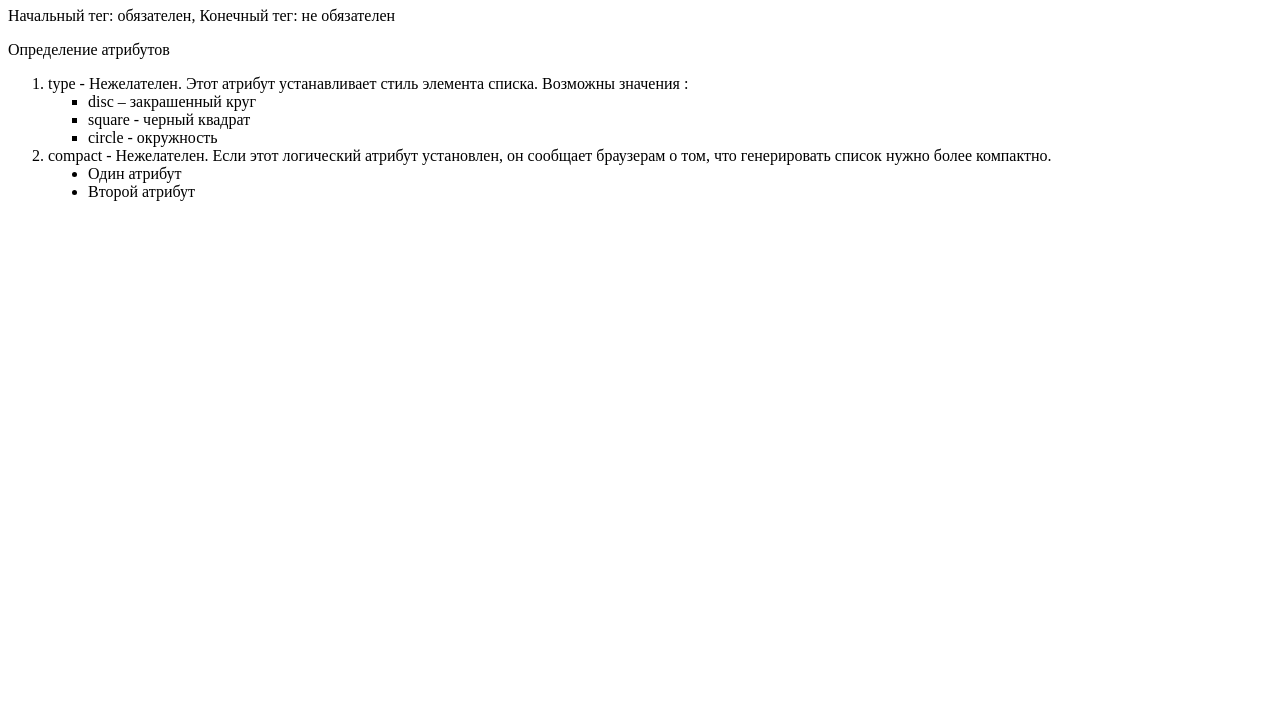
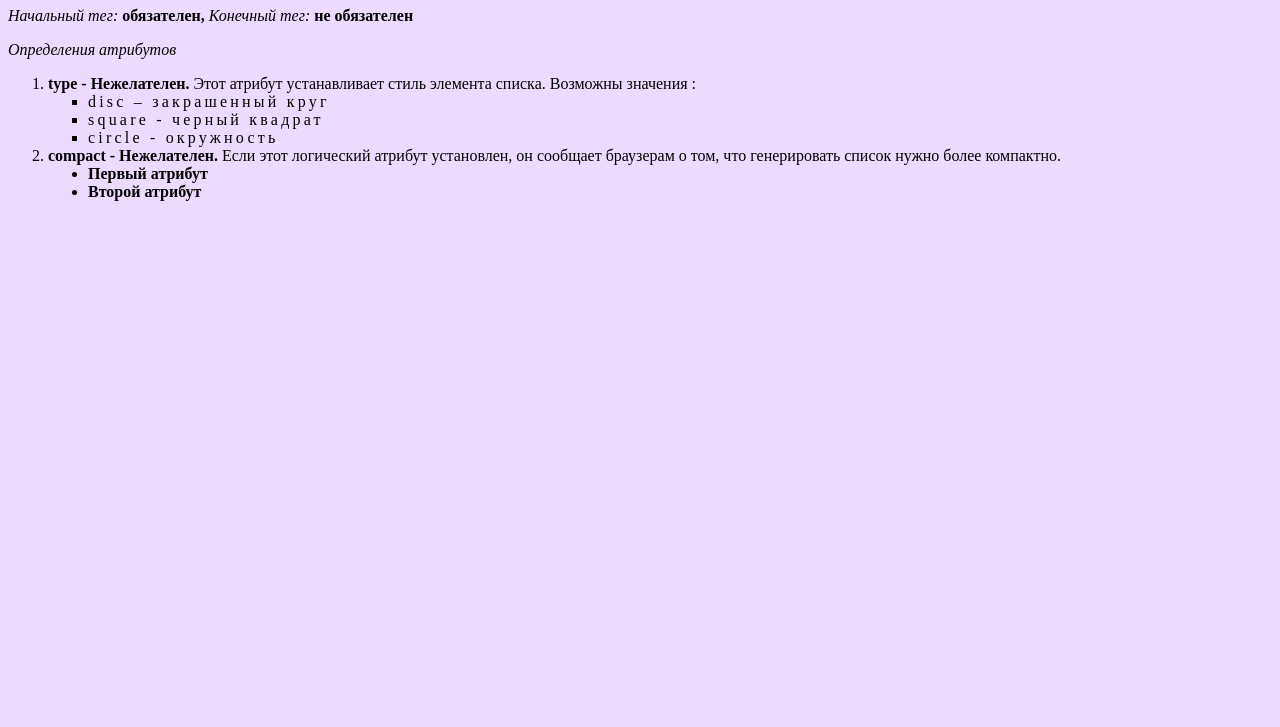
Before and after one commit to decumon/1st-task, a plain HTML site: page index.html in a window 1280 px wide. Shown: the part 73-800 px from the top of the page. Drawn offline with Linux system fonts and the light colour scheme.

Commit message:
И еще раз

```diff
--- /dev/null
+++ b/css/style.css
@@ -0,0 +1,13 @@
+body{background: #eddaff}
+
+.italic{
+    font-style: italic
+}
+
+.bold{
+    font-weight: bold;
+}
+
+.letterSpacing{
+    letter-spacing: .2rem;
+}
--- a/index.html
+++ b/index.html
@@ -1,5 +1,6 @@
 <!DOCTYPE html>
 <html lang="en">
+    <link rel="stylesheet" href="css/style.css">
 <head>
     <meta charset="UTF-8">
     <meta name="viewport" content="width=device-width, initial-scale=1.0">
@@ -7,21 +8,21 @@
 </head>
 <body>
     <h1>Неупорядоченные списки (UL)</h1>
-    <p><span>Начальный тег:</span><span> обязателен,</span>
-    <span>Конечный тег:</span><span> не обязателен</span></p>
-    <p>Определение атрибутов</p>
-    <ol><li><span>type - Нежелателен.</span> Этот атрибут устанавливает стиль элемента списка.
+    <p><span class='italic'>Начальный тег:</span><span class="bold"> обязателен,</span>
+    <span class="italic">Конечный тег:</span><span class="bold"> не обязателен</span></p>
+    <p> <span class='italic'>Определения атрибутов</span></p>
+    <ol><li><span class="bold">type - Нежелателен.</span> Этот атрибут устанавливает стиль элемента списка.
          Возможны значения :</li>
          <ul style="list-style-type:square;"></ulstyle>
-            <li><span>disc – закрашенный круг</span></li>
-            <li><span>square - черный квадрат</span></li>
-            <li><span>circle - окружность</span></li>
+            <li><span class="letterSpacing">disc – закрашенный круг</span></li>
+            <li><span class="letterSpacing">square - черный квадрат</span></li>
+            <li><span class="letterSpacing">circle - окружность</span></li>
          </ul>
-         <li><span>compact - Нежелателен.</span> Если этот логический атрибут установлен,
+         <li><span class="bold">compact - Нежелателен.</span> Если этот логический атрибут установлен,
              он сообщает браузерам о том, что генерировать список нужно более компактно.</li>
              <ul style="list-style-type:disc;"></ulstyle>
-                <li>Один атрибут</li>
-                <li>Второй атрибут</li>
+                <li> <span class="bold">Первый атрибут</span> </li>
+                <li> <span class="bold">Второй атрибут</span></li>
             </ul>
         </ol>
 </body>
```
